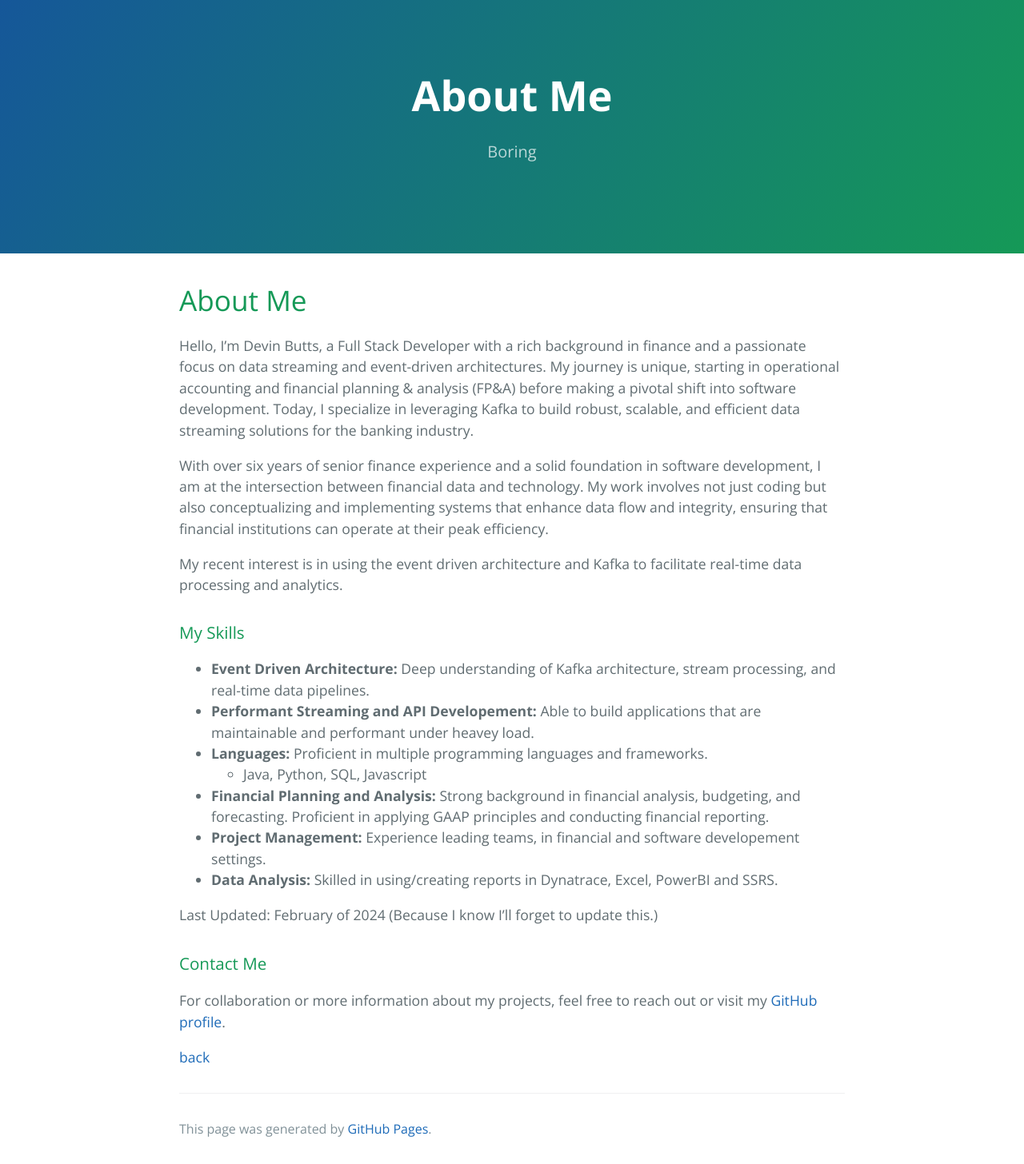
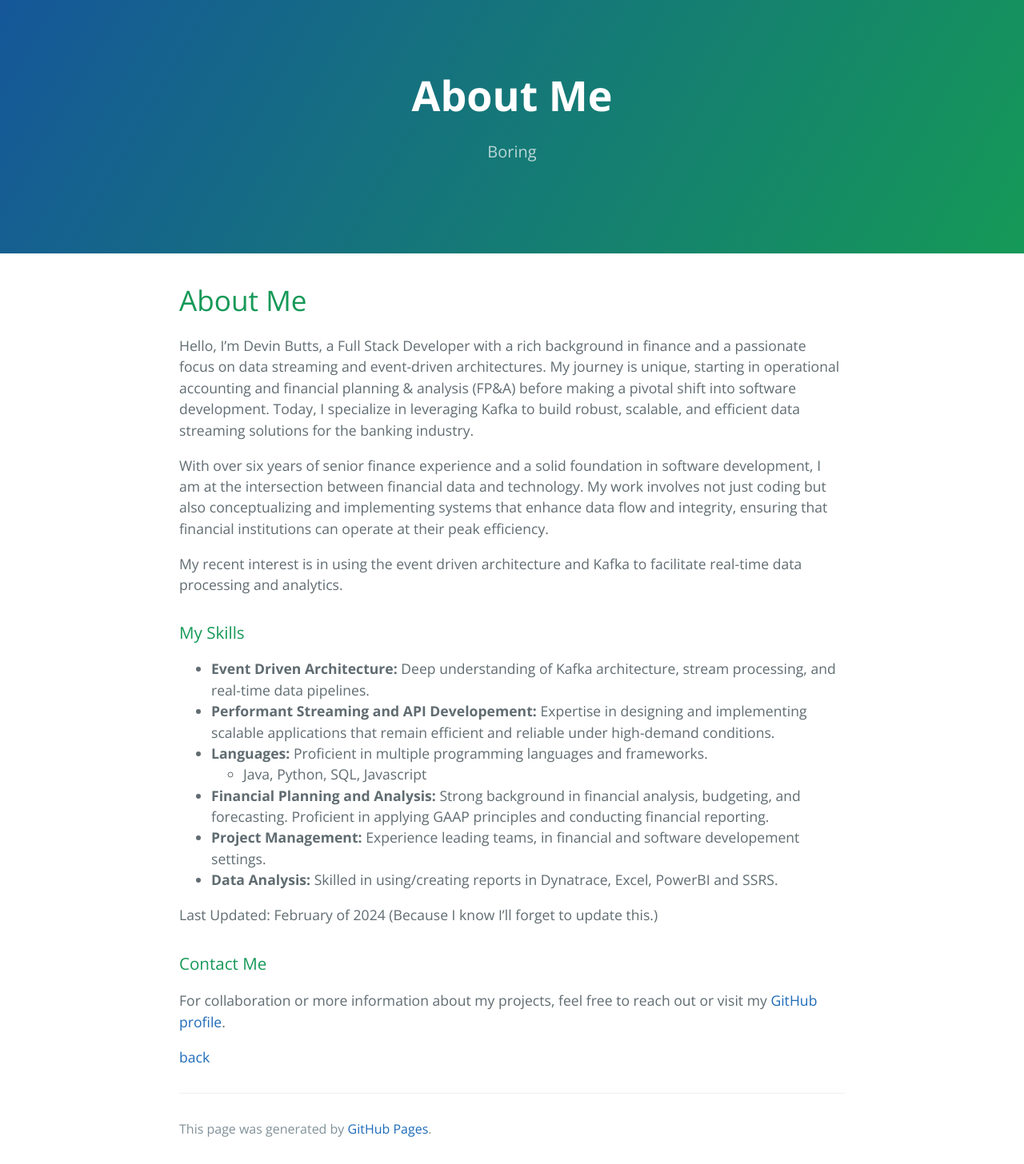
Before and after one commit to DevinMB/devinmb.github.io, a Jekyll site: the page built from about-me.md, in a window 1280 px wide. Shown: the whole page at 80% size. Built offline with Jekyll 4.4.1, drawn with Linux system fonts in a browser that asks for light colours.

Commit message:
about me update

```diff
--- a/about-me.md
+++ b/about-me.md
@@ -15,7 +15,7 @@ My recent interest is in using the event driven architecture and Kafka to facili
 ### My Skills
 
 - **Event Driven Architecture:** Deep understanding of Kafka architecture, stream processing, and real-time data pipelines.
-- **Performant Streaming and API Developement:** Able to build applications that are maintainable and performant under heavey load.
+- **Performant Streaming and API Developement:** Expertise in designing and implementing scalable applications that remain efficient and reliable under high-demand conditions.
 - **Languages:** Proficient in multiple programming languages and frameworks.
   - Java, Python, SQL, Javascript
 - **Financial Planning and Analysis:** Strong background in financial analysis, budgeting, and forecasting. Proficient in applying GAAP principles and conducting financial reporting.
```
